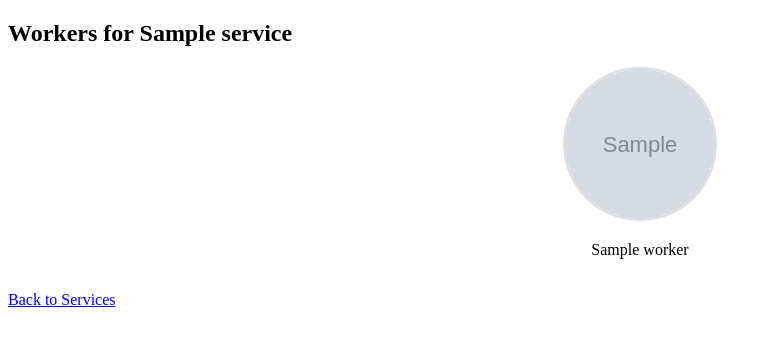
After one commit to DarilTom/HOMECARE, a Django app: page /workers/1/ in a window 1280 px wide. The commit adds this page. Shown: the top 346 px of the page, without its empty margins (0-772 px from the left). Run offline with Django 5.2, Linux system fonts and the light colour scheme; tables that the repository leaves empty hold one stand-in row (values such as "Sample post"); grey boxes marked "Sample" are stand-in pictures.

Commit message:
sevice and workers connected

```diff
--- a/homecare/homecare/settings.py
+++ b/homecare/homecare/settings.py
@@ -14,7 +14,8 @@ import os
 from pathlib import Path
 
 # Build paths inside the project like this: BASE_DIR / 'subdir'.
-BASE_DIR = Path(__file__).resolve().parent.parent
+BASE_DIR = os.path.dirname(os.path.dirname(os.path.abspath(__file__)))
+
 
 
 # Quick-start development settings - unsuitable for production
@@ -78,7 +79,7 @@ WSGI_APPLICATION = 'homecare.wsgi.application'
 DATABASES = {
     'default': {
         'ENGINE': 'django.db.backends.sqlite3',
-        'NAME': BASE_DIR / 'db.sqlite3',
+        'NAME': os.path.join(BASE_DIR, 'db.sqlite3'),
     }
 }
 
--- a/homecare/homecare_app/models.py
+++ b/homecare/homecare_app/models.py
@@ -13,7 +13,7 @@ class Worker(models.Model):
     worker_blood = models.CharField(max_length=3)
     worker_address = models.TextField()
     worker_photo = models.ImageField(upload_to='worker_photos/', null=True, blank=True)  # Add this line
-
+    servicecatagory = models.ForeignKey('Service', on_delete=models.CASCADE, related_name='workers', null=True, blank=True)
     def __str__(self):
         return self.worker_name
 
--- /dev/null
+++ b/homecare/homecare_app/templates/myapp/worker_list.html
@@ -0,0 +1,47 @@
+<!DOCTYPE html>
+<html lang="en">
+<head>
+    <meta charset="UTF-8">
+    <meta name="viewport" content="width=device-width, initial-scale=1.0">
+    <title>Workers for {{ service.service_name }}</title>
+    {% load static %}
+    <style>
+        .worker-list {
+            list-style: none;
+            padding: 0;
+            display: flex;
+            flex-wrap: wrap;
+            gap: 20px;
+            justify-content: center;
+        }
+        .worker-item {
+            text-align: center;
+        }
+        .worker-photo {
+            width: 150px;
+            height: 150px;
+            object-fit: cover;
+            border-radius: 50%;
+            border: 2px solid #ddd;
+        }
+    </style>
+</head>
+<body>
+    <h2>Workers for {{ service.service_name }}</h2>
+    <ul class="worker-list">
+        {% for worker in workers %}
+            <li class="worker-item">
+                {% if worker.worker_photo %}
+                    <img class="worker-photo" src="{{ worker.worker_photo.url }}" alt="{{ worker.worker_name }}">
+                {% else %}
+                    <img class="worker-photo" src="{% static 'myapp/images/default_worker.jpg' %}" alt="Default Worker">
+                {% endif %}
+                <p>{{ worker.worker_name }}</p>
+            </li>
+        {% empty %}
+            <li>No workers available for this service.</li>
+        {% endfor %}
+    </ul>
+    <a href="{% url 'service_list' %}">Back to Services</a>
+</body>
+</html>
--- a/homecare/homecare_app/urls.py
+++ b/homecare/homecare_app/urls.py
@@ -11,4 +11,5 @@ urlpatterns = [
     path('logout/', user_logout, name='logout'),
     path('worker/<int:worker_id>/', worker_profile, name='worker_profile'),
     path('services/',views.service_list, name='service_list'),
-]
+    path('workers/<int:service_id>/', views.worker_list, name='worker_list'),
+    ]
--- a/homecare/homecare_app/views.py
+++ b/homecare/homecare_app/views.py
@@ -41,3 +41,14 @@ def worker_profile(request, worker_id):
 def service_list(request):
     services = Service.objects.all()
     return render(request, 'myapp/servicelist.html', {'services': services})
+
+
+def worker_list(request, service_id):
+    # Fetch the service using the service_id
+    service = get_object_or_404(Service, service_id=service_id)
+    # Using the related_name 'workers' to get all workers for this service
+    workers = service.workers.all()
+    return render(request, 'myapp/worker_list.html', {
+        'service': service,
+        'workers': workers,
+    })
```
Also changed, not shown: homecare/homecare_app/templates/myapp/servicelist.html (+1 -18 lines), homecare/homecare_app/migrations/0004_worker_servicecatagory.py (added), homecare/media/worker_photos/346958232_982254409807161_6028667756406448493_n.jpg (added), homecare/media/worker_photos/ai-robot-wallpaper-24_edited_50l6mNc.jpg (added).
